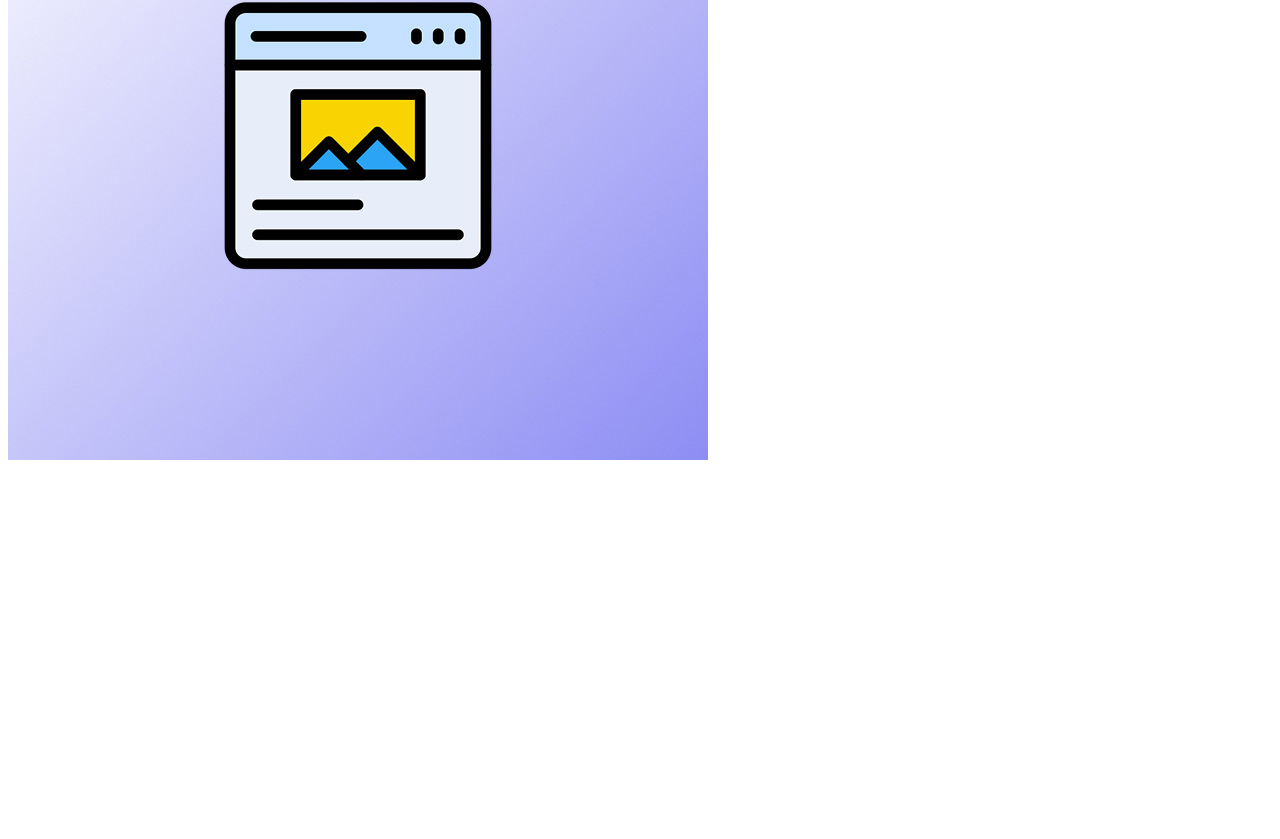
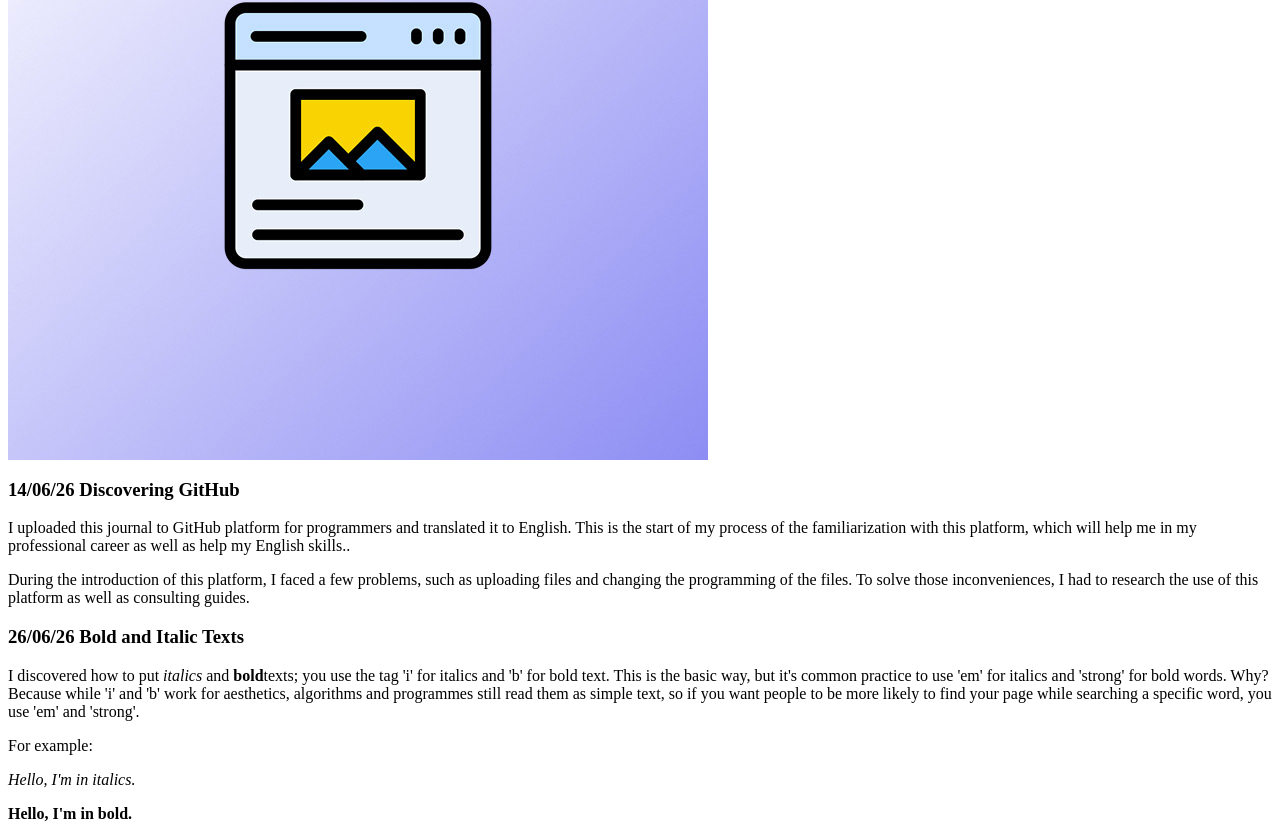
Before and after one commit to kevinhchenchen-svg/My-coding-learning-journal, a plain HTML site: page index.html in a window 1280 px wide. Shown: the part 759-1598 px from the top of the page. Before the commit the page ends 1227 px from the top, so only its background shows below. Drawn offline with Linux system fonts and the light colour scheme.

Commit message:
Enhance journal with GitHub and text formatting sections
Added new sections on GitHub usage, bold and italic text formatting, and updated existing content.

```diff
--- a/index.html
+++ b/index.html
@@ -19,3 +19,19 @@
 <p><b>Below is an example of an image.</p></b>
 
 <img src="IMG-html.jpg" alt="Icon of a browser window containing an image, with the img code tag above it" />
+
+<h3>14/06/26 Discovering GitHub</h3>
+
+<p>I uploaded this journal to GitHub platform for programmers and translated it to English. This is the start of my process of the familiarization with this platform, which will help me in my professional career as well as help my English skills..</p>
+
+<p>During the introduction of this platform, I faced a few problems, such as uploading files and changing the programming of the files. To solve those inconveniences, I had to research the use of this platform as well as consulting guides.</p>
+
+<h3>26/06/26 Bold and Italic Texts</h3>
+
+<p>I discovered how to put <em>italics</em> and <strong>bold</strong>texts; you use the tag 'i' for italics and 'b' for bold text. This is the basic way, but it's common practice to use 'em' for italics and 'strong' for bold words. Why? Because while 'i' and 'b' work for aesthetics, algorithms and programmes still read them as simple text, so if you want people to be more likely to find your page while searching a specific word, you use 'em' and 'strong'.</p>
+
+<p>For example:</p>
+
+<p><em>Hello, I'm in italics.</em></p>
+
+<p><strong>Hello, I'm in bold.</strong></p>
```
